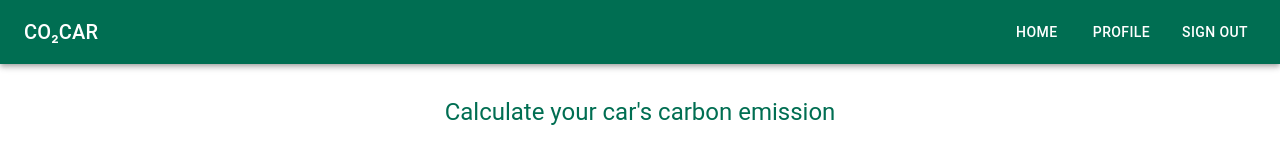
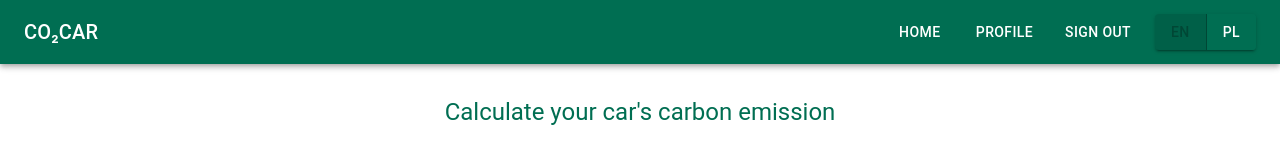
Before and after one commit to infoshareacademy/jfddr7-team-co2car, a React (Create React App) app: page /#/home in a window 1280 px wide. Shown: the top 160 px of the page. Built offline with nearby package versions, Linux system fonts and the light colour scheme; no server answers; sample sign-in values are in the browser's storage.

Commit message:
correct styles and add scrolling in Profile.tsx Co-authored-by: Grzegorz Uberman <g-uberman@users.noreply.github.com> Co-authored-by: Monika Hilbrycht <monika-hilbrycht@users.noreply.github.com> Co-authored-by: tom-stenka <tom.stenka@gmail.com>

```diff
--- a/package.json
+++ b/package.json
@@ -21,13 +21,17 @@
     "firebase": "^9.13.0",
     "firestore": "^1.1.6",
     "gh-pages": "^4.0.0",
+    "i18next": "^22.0.6",
+    "i18next-browser-languagedetector": "^7.0.1",
     "navigator": "^1.0.1",
     "react": "^18.2.0",
     "react-chartjs-2": "^4.3.1",
     "react-datepicker": "^4.8.0",
     "react-dom": "^18.2.0",
+    "react-i18next": "^12.0.0",
     "react-router-dom": "^6.4.2",
     "react-scripts": "5.0.1",
+    "react-window": "^1.8.8",
     "recharts": "^2.1.16",
     "styled-components": "^5.3.6",
     "typescript": "^4.8.4",
@@ -64,6 +68,7 @@
     "@types/react": "^18.0.25",
     "@types/react-datepicker": "^4.8.0",
     "@types/react-dom": "^18.0.8",
+    "@types/react-window": "^1.8.5",
     "@types/styled-components": "^5.1.26",
     "@types/uuid": "^8.3.4"
   }
--- a/src/App.tsx
+++ b/src/App.tsx
@@ -12,6 +12,7 @@ import { firebaseAuth, firebaseDb } from "./index";
 import { ThemeProvider } from "@mui/material/styles";
 import theme from "./components/styles/Styles";
 import { Footer } from "./components/Footer";
+// import { useTranslation } from "react-i18next";
 
 export const App: FC = () => {
   const navigate = useNavigate();
--- a/src/components/BarChart.tsx
+++ b/src/components/BarChart.tsx
@@ -54,9 +54,9 @@ export const BarChart = () => {
       },
       {
         label:
-          "This is the average annual amount of CO₂ generated by a single person in the EU [8.4 t]",
+          "This is the average monthly amount of CO₂ generated by a single person in the EU [0.7 t]",
         //data: labels.map(() => faker.datatype.number({ min: 0, max: 1000 })),
-        data: [8.4],
+        data: [0.7],
         backgroundColor: "#e57373",
       },
       {
--- a/src/components/Home.tsx
+++ b/src/components/Home.tsx
@@ -10,7 +10,7 @@ import {
   Typography,
   Box,
   SelectChangeEvent,
-  Tooltip
+  Tooltip,
 } from "@mui/material";
 import { DatePicker, LocalizationProvider } from "@mui/x-date-pickers";
 import { AdapterDayjs } from "@mui/x-date-pickers/AdapterDayjs";
@@ -23,6 +23,8 @@ import { BarChart } from "./BarChart";
 import { Wrapper } from "./styles/Wrapper.styles";
 import { Navigation } from "./Navigation";
 import { Footer } from "./Footer";
+import { useTranslation } from "react-i18next";
+import "../i18n";
 
 interface Date {
   day: number;
@@ -61,7 +63,8 @@ export const Home: FC = () => {
   const { username, trip, setTrip, emission, setEmission } =
     useContext(Context);
 
-  const API_KEY = "jXRLfddDOE8RZeuDZtugQ";
+  // const API_KEY = "jXRLfddDOE8RZeuDZtugQ";
+  const API_KEY = "oVSMP05ulr27I4giXO3wA";
 
   const [vehicleMakes, setVehicleMakes] = useState<SingleCar[]>([emptyCar]);
   const [vehicleModels, setVehicleModels] = useState<SingleCar[]>([emptyCar]);
@@ -329,7 +332,11 @@ export const Home: FC = () => {
             </Button>
           )}
           {!username && (
-            <Tooltip title="Sign in to use this feature" placement="bottom-start" arrow>
+            <Tooltip
+              title="Sign in to use this feature"
+              placement="bottom-start"
+              arrow
+            >
               <div>
                 <Button
                   disabled
--- a/src/components/LandingPage.tsx
+++ b/src/components/LandingPage.tsx
@@ -5,8 +5,11 @@ import {
   Button,
   Link as MUILink,
 } from "@mui/material";
+import { useTranslation } from "react-i18next";
 
 export const LandingPage = () => {
+  const { t } = useTranslation();
+
   return (
     <Box
       flexGrow={1}
@@ -38,7 +41,7 @@ export const LandingPage = () => {
           target="blank"
           color="inherit"
         >
-          Learn more
+          {t("learnMore")}
         </MUILink>
       </Typography>
       <Typography
--- /dev/null
+++ b/src/components/LanguageSwitcher.tsx
@@ -0,0 +1,40 @@
+import ArrowDropDownIcon from "@mui/icons-material/ArrowDropDown";
+import ClickAwayListener from "@mui/material/ClickAwayListener";
+import { useRef, useState } from "react";
+import { Button, ButtonGroup } from "@mui/material";
+import { useNavigate } from "react-router-dom";
+import { Context } from "./../ContextProvider";
+import { signOut } from "firebase/auth";
+import { firebaseAuth } from "..";
+import { useTranslation } from "react-i18next";
+import "../i18n";
+
+const lngs = {
+  en: { nativeName: "EN" },
+  pl: { nativeName: "PL" },
+};
+
+export const LanguageSwitcher = () => {
+  const { i18n } = useTranslation();
+
+  return (
+    <ButtonGroup variant="contained" color="primary">
+      <Button
+        onClick={() => {
+          i18n.changeLanguage("en");
+        }}
+        disabled={i18n.resolvedLanguage === "en"}
+      >
+        EN
+      </Button>
+      <Button
+        onClick={() => {
+          i18n.changeLanguage("pl");
+        }}
+        disabled={i18n.resolvedLanguage === "pl"}
+      >
+        PL
+      </Button>
+    </ButtonGroup>
+  );
+};
--- a/src/components/LineChart.tsx
+++ b/src/components/LineChart.tsx
@@ -22,11 +22,11 @@ const data = [
 ];
 
 export const Rechart = () => {
-  const { emission } = useContext(Context);
+  //const { emission } = useContext(Context);
 
   return (
     <div>
-      <LineChart width={1000} height={500} data={data} margin={{ top: 50 }}>
+      <LineChart width={800} height={400} data={data} margin={{ top: 50 }}>
         <Line
           type="monotone"
           dataKey="react"
--- a/src/components/Navigation.tsx
+++ b/src/components/Navigation.tsx
@@ -1,28 +1,32 @@
-import { FC, useContext, useRef, useEffect, useState } from "react";
+import { useContext, useEffect, useState } from "react";
 import { AppBar, Toolbar, Typography, Stack, Button } from "@mui/material";
 import { useNavigate } from "react-router-dom";
 import { Context } from "./../ContextProvider";
 import { signOut } from "firebase/auth";
 import { firebaseAuth } from "..";
+import { LanguageSwitcher } from "./LanguageSwitcher";
+import { useTranslation } from "react-i18next";
+import "../i18n";
 
 interface NavigationProps {
   variant?: string;
+  bottomRefDiv?: React.RefObject;
 }
 
-export const Navigation = ({ variant }: NavigationProps) => {
+export const Navigation = ({ variant, bottomRefDiv }: NavigationProps) => {
+  const { t } = useTranslation();
   const navigate = useNavigate();
   const { username } = useContext(Context);
+  const [loginSmallScreen, setLoginSmallScreen] = useState({});
 
   const handleLogOut = async (): Promise<void> => {
     await signOut(firebaseAuth);
     navigate("/");
   };
 
-  const [loginSmallScreen, setLoginSmallScreen] = useState({})
-
   useEffect((): void => {
     if (variant === "login") {
-      setLoginSmallScreen({className: "smallScreenOnly"});
+      setLoginSmallScreen({ className: "smallScreenOnly" });
     }
   }, []);
 
@@ -40,7 +44,7 @@ export const Navigation = ({ variant }: NavigationProps) => {
                 navigate("/home");
               }}
             >
-              Home
+              {t("home")}
             </Button>
             <Button
               color="inherit"
@@ -48,7 +52,7 @@ export const Navigation = ({ variant }: NavigationProps) => {
                 navigate("/profile");
               }}
             >
-              Profile
+              {t("profile")}
             </Button>
             <Button
               color="inherit"
@@ -56,22 +60,22 @@ export const Navigation = ({ variant }: NavigationProps) => {
                 handleLogOut();
               }}
             >
-              Sign Out
+              {t("signOut")}
             </Button>
+            <LanguageSwitcher />
           </Stack>
         )}
         {!username && (
-          <Stack
-          {...loginSmallScreen}
-          direction="row" spacing={2}>
+          <Stack {...loginSmallScreen} direction="row" spacing={2}>
             <Button
               color="inherit"
               onClick={() => {
                 navigate("/login");
               }}
             >
-              Sign In
+              {t("signIn")}
             </Button>
+            <LanguageSwitcher />
           </Stack>
         )}
       </Toolbar>
--- /dev/null
+++ b/src/components/Wrapper.tsx
@@ -0,0 +1,3 @@
+const DeleteMe = () => {
+  return <></>;
+};
--- /dev/null
+++ b/src/i18n.tsx
@@ -0,0 +1,36 @@
+import i18next from "i18next";
+import { initReactI18next } from "react-i18next";
+import LanguageDetector from "i18next-browser-languagedetector";
+
+i18next
+  .use(initReactI18next)
+  .use(LanguageDetector)
+  .init({
+    debug: true,
+    fallbackLng: "en",
+    resources: {
+      en: {
+        translation: {
+          // NAVIGATION
+          home: "Home",
+          profile: "Profile",
+          signOut: "Sign Out",
+          signIn: "Sign In",
+          // LANDING PAGE
+          theCouncil: "",
+          learnMore: "Learn more",
+        },
+      },
+      pl: {
+        translation: {
+          // NAVIGATION
+          home: "Strona główna",
+          profile: "Profil",
+          signOut: "Wyloguj",
+          signIn: "Zaloguj",
+          // LANDING PAGE
+          learnMore: "Dowiedz się więcej",
+        },
+      },
+    },
+  });
--- a/src/index.tsx
+++ b/src/index.tsx
@@ -9,6 +9,7 @@ import { initializeApp } from "firebase/app";
 import { getAuth } from "firebase/auth";
 import { getFirestore } from "firebase/firestore";
 import { firebaseConfig } from "./firebase";
+import "./i18n";
 
 const firebaseApp = initializeApp(firebaseConfig);
 export const firebaseAuth = getAuth(firebaseApp);
```
Also changed, not shown: src/components/Profile.tsx (+30 -10 lines), 1 other file (tests, documents, lock files or other folders). Lines whose indentation alone changed are shown as unchanged.
